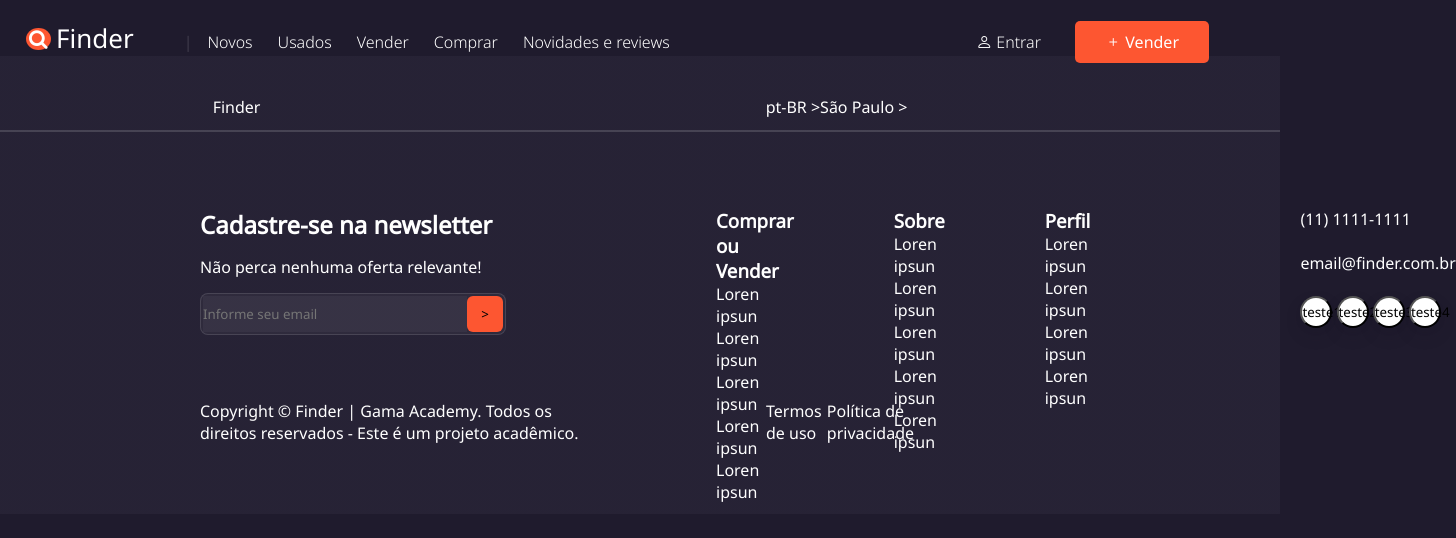
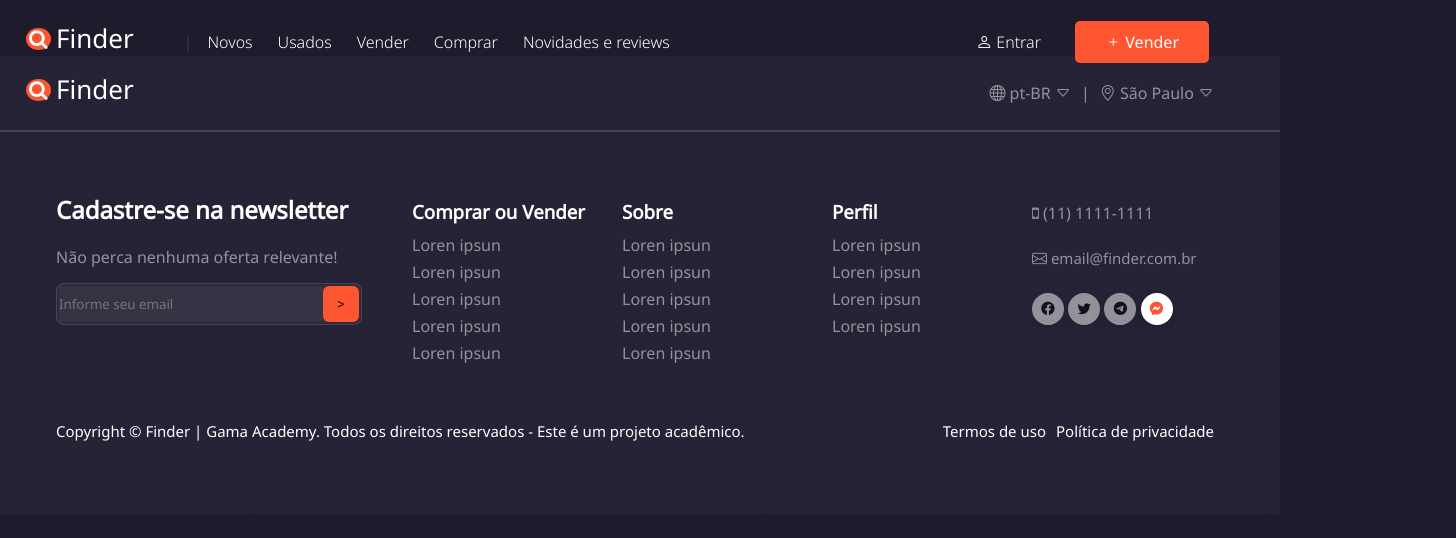
Before and after one commit to thaysouza/ICarros-Front, a plain HTML site: page index.html in a window 1280 px wide. Shown: the whole page, 1456 px wide, since content can reach past the window. Drawn offline with nearby package versions, Linux system fonts and the light colour scheme.

Commit message:
bug fix footer

```diff
--- a/index.html
+++ b/index.html
@@ -73,32 +73,36 @@
 	</header>
 
 	<footer>
-		<div class="link-content-head">
-			<div class="footer-links">
-				<a href="#">Finder</a>
+		<div class="container-footer link-content-head">
+			<div class="footer-links menuLogo">
+				<i class="fa fa-search"></i>
+				<p>Finder</p>
 			</div>
 
 			<div class="link-content">
 				<div class="footer-links">
-					<a href="#html">pt-BR ></a>
+					<a href="#html"> <i class="bi bi-globe"></i> pt-BR <i class="bi bi-caret-down"></i></a>
 				</div>
 				<div class="footer-links">
-					<a href="#html">São Paulo ></a>
+					<a href="#html"> | </a>
+				</div>
+				<div class="footer-links">
+					<a href="#html"><i class="bi bi-geo-alt"></i> São Paulo <i class="bi bi-caret-down"></i></a>
 				</div>
 			</div>
 			<div class="divider"></div>
 		</div>
 
-		<div class="link-content">
+		<div class="container-footer">
 			<div class="footer-links-news">
-				<h2 href="#html">Cadastre-se na newsletter</h2>
-				<a href="#css">Não perca nenhuma oferta relevante!</a>
+				<h2>Cadastre-se na newsletter</h2>
+				<a>Não perca nenhuma oferta relevante!</a>
 				<form class="form-footer">
 					<input class="input-footer" href="#js" placeholder="Informe seu email"></input>
 					<button class="button-footer" type="submit">></button>
 				</form>
 			</div>
-			<div class="link-content">
+			<div class="link-content-mid">
 				<div class="footer-links-mid">
 					<h3 href="#">Comprar ou Vender</h3>
 					<a href="#">Loren ipsun</a>
@@ -126,31 +130,32 @@
 				</div>
 			</div>
 			<div class="footer-links-adress">
-				<a href="#">(11) 1111-1111</a>
-				<a href="#">email@finder.com.br</a>
+				<a href="#"><i class="fa fa-mobile" aria-hidden="true"></i> (11) 1111-1111</a>
+				<a class="mail-footer"><i class="bi bi-envelope"></i> email@finder.com.br</a>
 				<div>
-					<button>teste1</button>
-					<button>teste2</button>
-					<button>teste3</button>
-					<button>teste4</button>
+					<button class="link-button"><i class="bi bi-facebook"></i></button>
+					<button class="link-button"><i class="bi bi-twitter"></i></button>
+					<button class="link-button"><i class="bi bi-telegram"></i></button>
+					<button class="link-button"><i class="bi bi-messenger"></i></button>
 				</div>
 			</div>
 		</div>
 
-		<div class="link-content">
+		<div class="container-footer">
 			<div class="footer-links">
-				<p>Copyright © Finder | Gama Academy. Todos os direitos reservados - Este é um projeto acadêmico.</p>
+				<p class="p-footer">Copyright © Finder | Gama Academy. Todos os direitos reservados - Este é um projeto acadêmico.</p>
 			</div>
 
 			<div class="link-content">
 				<div class="footer-links">
-					<a href="#html">Termos de uso</a>
+					<p class="p-footer">Termos de uso</p>
 				</div>
 				<div class="footer-links">
-					<a href="#html">Política de privacidade</a>
+					<p class="p-footer">Política de privacidade</p>
 				</div>
 			</div>
 		</div>
+
 	</footer>
 </body>
 
--- a/styles/index.css
+++ b/styles/index.css
@@ -63,15 +63,40 @@
 /* HEADER FIM */
 
 /* FOOTER INICIO */
-.link-content-head{
-	display: flex;
-  justify-content:space-around;
-  align-items: center;
-	margin: 0 0 20px 0;
-	padding-bottom: 20px;
+footer h3{
+	margin-bottom: 10px;
 }
 
-/* divider */
+footer h2{
+	margin-bottom: 10px;
+}
+
+footer a{
+	margin-bottom: 5px;
+	opacity: 0.5;
+}
+
+.p-footer{
+font-size: 15px;
+}
+
+.container-footer {
+	display: flex;
+	width: 100%;
+	max-width: 1200px;
+	margin: auto;
+	padding: 0 1rem;
+	align-items: baseline;
+	justify-content: space-between;
+	margin-bottom: 30px;
+}
+
+/*nao utilizado*/
+.link-content-head{
+	margin-top: -25px;
+	margin-bottom: 40px;
+}
+
 .divider{
 	position: absolute;
 	height: 0px;
@@ -86,15 +111,23 @@
 .link-content{
   display: flex;
   justify-content: space-around;
-  align-items: center;
-	margin: 0 20vh 0 20vh;
+  align-items: right;
+	margin: 0 0 0 20vh;
+}
+
+.link-content-mid{
+	display: flex;
+  justify-content: space-around;
+  align-items: right;
+	margin-left: 40px ;
 }
 
 .footer-links-news{
 	display: grid;
   text-align: left;
 	height: 142px;
-
+	width: auto;
+	max-width: auto;
 }
 
 .footer-links-news a{
@@ -110,9 +143,10 @@
 .footer-links-mid{
 	display: grid;
   text-align: left;
-	margin: 50px ;
+	margin: 50px 10px 50px 10px ;
 	top: 0%;
 	height: 142px;
+	width: 190px;
 }
 
 .footer-links-mid a{
@@ -128,6 +162,8 @@
 .footer-links{
   display: grid;
   text-align: left;
+	justify-content: space-around;
+	margin-right: 10px;
 }
 
 .footer-links a{
@@ -144,6 +180,7 @@
 	display: grid;
   text-align: left;
 	height: 142px;
+	width: 250px;
 }
 
 .footer-links-adress a{
@@ -204,4 +241,27 @@ background: #FD5631;
 border-radius: 6px;
 }
 
+.link-button{
+	border:none;
+	border-radius: 50px;
+	background: rgba(255, 255, 255, 0.04);
+	opacity: 0.5;
+}
+.link-button:last-child{
+	background: #fff;
+	opacity: 1;
+}
+
+.mail-footer{
+font-size: 15px;
+}
+
+.bi-messenger{
+color: #FD5631;
+}
+.bi{
+
+	z-index: 333;
+}
+
 /* FOOTER FIM */
```
